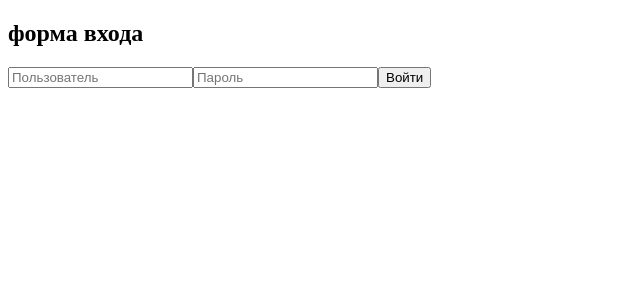
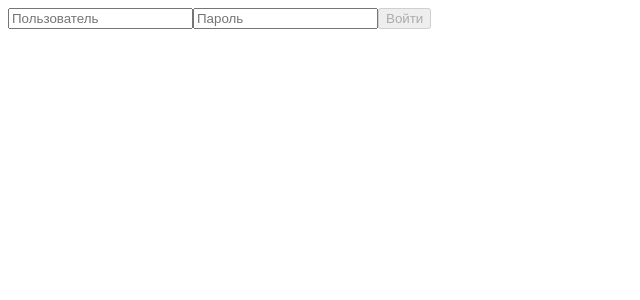
Before and after one commit to ryapisov/my_test_task, a React (Create React App) app: page / in a window 1280 px wide. Shown: the top 300 px of the page, without its empty margins (0-640 px from the left). Built offline with nearby package versions, Linux system fonts and the light colour scheme.

Commit message:
change FormComponent add hook useValidation to the form

```diff
--- a/src/app/FormComponent.js
+++ b/src/app/FormComponent.js
@@ -1,8 +1,35 @@
 import React from 'react'
 
-const useInput = (initialValue) => {
+const useValidation = (value, validations) => {
+  const [isEmpty, setEmpty] = React.useState(true)
+  const [minLengthError, setMinLengthError] = React.useState(false)
+
+  React.useEffect(()=>{
+    for (const validation in validations){
+      switch(validation){
+        case 'minLength':
+          value.length < validations[validation]
+            ? setMinLengthError(true)
+            : setMinLengthError(false)
+          break
+        case 'isEmpty':
+          value ? setEmpty(false) : setEmpty(true)
+          break
+      }
+    }
+  }, [value])
+
+  return {
+    isEmpty,
+    minLengthError
+  }
+}
+
+const useInput = (initialValue, validations) => {
   const [value, setValue] = React.useState(initialValue)
   const [isDirty, setDirty] = React.useState(false)
+  const valid = useValidation(value, validations)
+
   const onChange = (e) => {
     const {value} = e.target
     setValue(value)
@@ -10,29 +37,24 @@ const useInput = (initialValue) => {
   const onBlur = (e) => {
     setDirty(true)
   }
-  return {value, onChange, onBlur, isDirty}
+  return {
+    value,
+    onChange,
+    onBlur,
+    isDirty,
+    ...valid
+  }
 }
 
 function FormComponent() {
-  const username = useInput('')
-  const password = useInput('')
+  const username = useInput('', {isEmpty:true, minLength:3, isUserName:true})
+  const password = useInput('', {isEmpty:true, minLength:5, maxLength:30})
 
-  /*
-    наблюдает за кнопкой, если
-    ошибок нет, делает кнопку активной
-  */
-  // React.useEffect(() => {
-  //   if(userNameError || passwordError){
-  //     setFormValid(false)
-  //   }else{
-  //     setFormValid(true)
-  //   }
-  // }, [userNameError, passwordError])
-
-  return(
+  return (
+    <div>
       <form>
-      <h2>форма входа</h2>
-      { username.isDirty  && <>поле username не может быть пустым</>}
+        {username.isDirty && username.isEmpty && <>username неможет быть пустым</>}
+        {username.isDirty && username.minLengthError && <>username длинна менее 5 символов</>}
         <input
           value={username.value}
           onBlur={(e)=> username.onBlur(e)}
@@ -41,7 +63,8 @@ function FormComponent() {
           name="username"
           type="text"
         />
-      { password.isDirty  && <>поле password не может быть пустым</>}
+        {password.isDirty && password.isEmpty && <>password не может быть пустым</>}
+        {password.isDirty && password.minLengthError && <>password пароль длинна менее 5 символов</>}
         <input
           value={password.value}
           onBlur={(e)=> password.onBlur(e)}
@@ -51,11 +74,13 @@ function FormComponent() {
           type="password"
         />
         <button
-       // disabled={!formValid}
+          disabled={username.minLengthError || password.minLengthError}
           type="submit"
+          onClick={()=>{}}
         >Войти
         </button>
       </form>
+    </div>
   )
 }
 
```
Also changed, not shown: 1 other file (tests, documents, lock files or other folders). Lines whose indentation alone changed are shown as unchanged.
